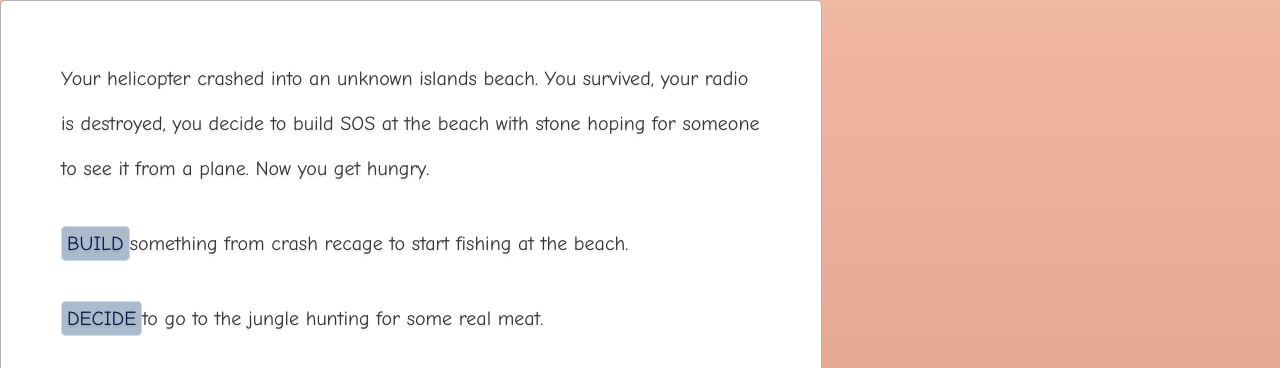
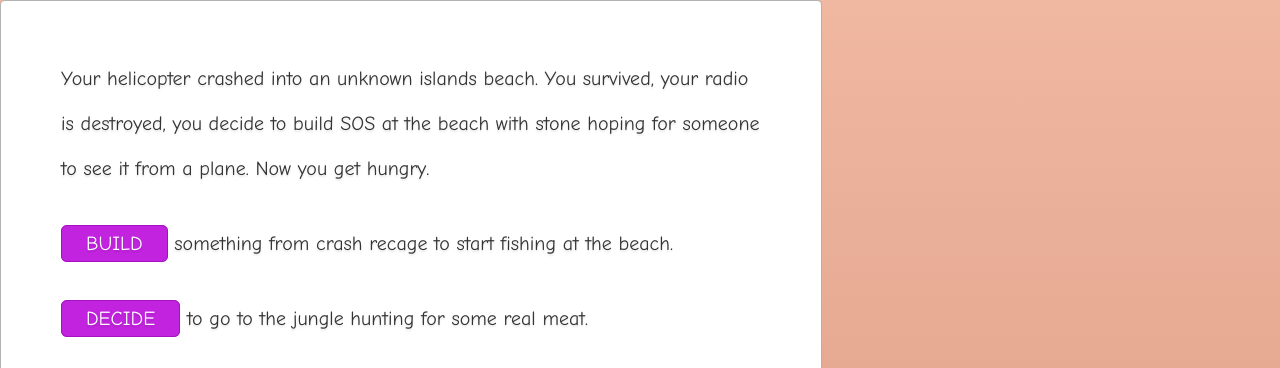
Before and after one commit to suhilYaftaly/LostIsland, a plain HTML site: page LostIsland/index.html in a window 1280 px wide. Shown: the top 368 px of the page. Drawn offline with Linux system fonts and the light colour scheme; a script that the page names is missing.

Commit message:
styled the slide links to mimic button

```diff
--- a/LostIsland/CSS/main.css
+++ b/LostIsland/CSS/main.css
@@ -22,6 +22,7 @@ body {
     opacity: 1;
 }
 
+/*styling of the slides*/
 .slide {
     display: block;
     width: 700px;
@@ -43,15 +44,17 @@ body {
     line-height: 45px;
 }
 
+/* Styling the slide links to mimic button*/
 .slide a, .slide a:visited {
-    color: #071549;
+    color: #ffffff;
     text-decoration: none;
-    background-color: #abc;
-    padding: 5px;
-    border-radius: 5px;
-    border: 1px solid #cde;
+    background-color: #c123de;
+    padding: 6px 24px;
+    border-radius: 6px;
+    border: 1px solid #a511c0;
 }
 
+/* Change color when user hovers over links*/
 .slide a:hover, .slide a:active {
     background-color: #cde;
 }
--- a/LostIsland/index.html
+++ b/LostIsland/index.html
@@ -19,8 +19,8 @@
                     You survived, your radio is destroyed, you decide to build SOS at the
                     beach with stone hoping for someone to see it from a plane. Now you get hungry.
                 </p>
-                <p><a href="#2">BUILD</a>something from crash recage to start fishing at the beach.</p>
-                <p><a href="#3">DECIDE</a>to go to the jungle hunting for some real meat.</p>
+                <p><a href="#2">BUILD</a> something from crash recage to start fishing at the beach.</p>
+                <p><a href="#3">DECIDE</a> to go to the jungle hunting for some real meat.</p>
                 <img src="/Assests/images/beachLsland.jpg" height="250" width="650">
             </div><!-- END OF SLIDE TEXT -->
         </div><!-- END OF SLIDE 1 Initial beach crash -->
@@ -31,8 +31,8 @@
                 <p>
                     You build a net for fishing, but then for some reason you find a gun from recage.
                 </p>
-                <p><a href="#4">USE</a>the net to fish like a man who knows how to fish</p>
-                <p><a href="#5">SHOOT</a>the fish with your gun</p>
+                <p><a href="#4">USE</a> the net to fish like a man who knows how to fish</p>
+                <p><a href="#5">SHOOT</a> the fish with your gun</p>
                 <img src="/Assests/images/planeRecage.jpg" height="250" width="650">
 
             </div>
@@ -70,8 +70,8 @@
                 <p>
                     You grab a nice peice of sharp metal from the recage to use as a knife and enter the jungle. You see a lion baby who just had a hunt.
                 </p>
-                <p><a href="#6">WAIT</a>for the baby to finish eating and hopefully it will leave you some leftovers.</p>
-                <p><a href="#7">ATTACK</a>the baby and you get to have lots of meat from the baby and the dead animal.</p>
+                <p><a href="#6">WAIT</a> for the baby to finish eating and hopefully it will leave you some leftovers.</p>
+                <p><a href="#7">ATTACK</a> the baby and you get to have lots of meat from the baby and the dead animal.</p>
                 <p></p>
                 <img src="/Assests/images/babyLion.jpg" height="250" width="370">
             </div>
@@ -96,8 +96,8 @@
                     You manage to kill the baby lion your feeling real proud of your selfe. You make your selfe some nice barbecue fill up that stomach.
                     After a while you see the lion cubs mother pissed off and running towards you.
                 </p>
-                <p><a href="#8">CONFRONT</a>the lioness since your such a badass. You killed the baby you can kill the mother too</p>
-                <p><a href="#9">RUN</a>Run Run Run.</p>
+                <p><a href="#8">CONFRONT</a> the lioness since your such a badass. You killed the baby you can kill the mother too</p>
+                <p><a href="#9">RUN</a> Run Run Run.</p>
                 <p></p>
                 <img src="/Assests/images/lionChasing.jpg" height="250" width="370">
             </div>
@@ -153,7 +153,7 @@
                 <p></p>
                 <img src="/Assests/images/prize.jpg" height="250" width="250">
             </div>
-        </div><!-- END OF SLIDE 11 -->
+        </div><!-- END OF THE GAME -->
 
     </div> <!-- END OF IMPRESS -->
 
@@ -161,9 +161,6 @@
 
     <!-- JavaScript Section -->
     <script src="Scripts/lib/impress.js"></script>
-
-
     <script src="Scripts/game.js"></script>
-
 </body>
 </html>
```
